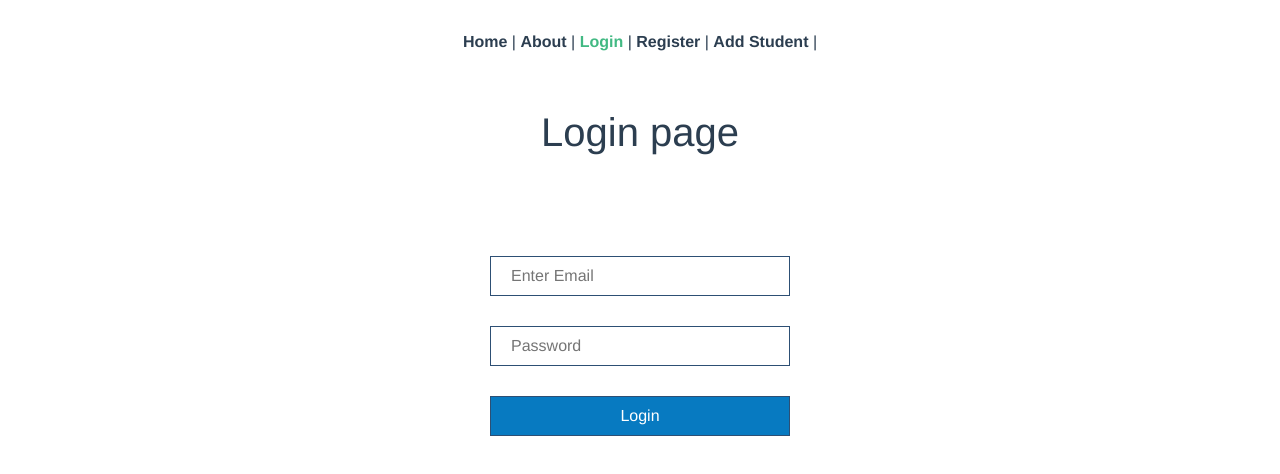
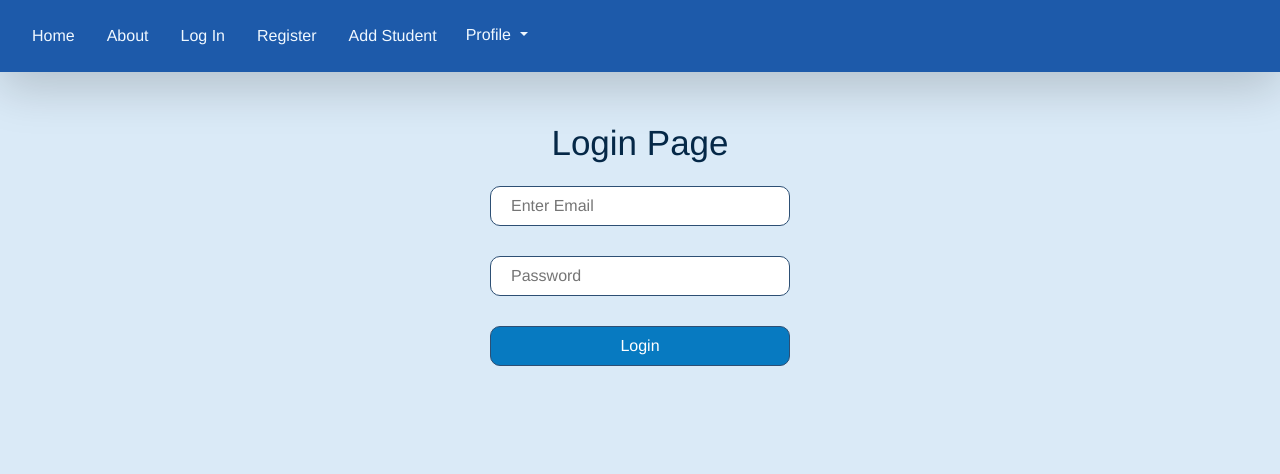
Before and after one commit to TaniaArafin/laravel-vue2, a Vue app in the folder vue2/: page /login in a window 1280 px wide. Shown: the top 474 px of the page. Built offline with nearby package versions, Linux system fonts and the light colour scheme; what @meforma/vue-toaster would draw is missing.

Commit message:
navbar added

```diff
--- a/vue2/public/index.html
+++ b/vue2/public/index.html
@@ -17,4 +17,5 @@
     <div id="app"></div>
     <!-- built files will be auto injected -->
   </body>
+  <script src="https://cdn.jsdelivr.net/npm/bootstrap@5.0.2/dist/js/bootstrap.bundle.min.js" integrity="sha384-MrcW6ZMFYlzcLA8Nl+NtUVF0sA7MsXsP1UyJoMp4YLEuNSfAP+JcXn/tWtIaxVXM" crossorigin="anonymous"></script>
 </html>
--- a/vue2/src/App.vue
+++ b/vue2/src/App.vue
@@ -1,38 +1,87 @@
 <template>
-  <nav>
-    <router-link to="/">Home</router-link> |
-    <router-link to="/about">About</router-link> |
+<div class="rong">
 
-    <router-link to="/login">Login</router-link> |
-    <router-link to="/register">Register</router-link> |
-    <router-link to="/addstudent">Add Student</router-link> |<br><br>
+<div class="nav nav-pills shadow-lg p-3 ">
+  <router-link to="/" class="nav-item nav-link">Home</router-link>
+  <router-link to="/about" class="nav-item nav-link" >About</router-link>
+  <router-link to="/login" class="nav-item nav-link" >Log In</router-link>
+  <router-link to="/register" class="nav-item nav-link" >Register</router-link>
+  <router-link to="/addstudent" class="nav-item nav-link" >Add Student</router-link>
+   <div class="dropdown">
+  <button class="btn dropdown-toggle" type="button" id="dropdownMenuButton1" data-bs-toggle="dropdown" aria-expanded="false">
+    Profile
+  </button>
+  <ul class="dropdown-menu" aria-labelledby="dropdownMenuLink">
+    <li><a class="dropdown-item" href="#"><button type="button" class="btn btn-red" @click.prevent="logout">Log Out</button></a></li>
+  </ul>
+</div>
+
+
+
+  <!-- <router-link to="/profile" class="nav-item nav-link">Profile</router-link> -->
+
+</div>
+
+<router-view/>
+</div>
+
+</template>
+
+<script setup>
+
+import axios from "@/services/axios";
+import router from '@/router';
+import storage from '@/services/storage'
+
+async function logout(){
+  const{data: response} =await axios.post("/logout").catch(error =>alert(error.mesage));
+  if(response.success){
+  storage.clearItem('token');
+  storage.clearItem('user');
+  return router.push({path: '/login'});
+  }
+  else{
+    alert("hhhhh");
+  }
 
 
 
 
-  </nav>
-  <router-view/>
-</template>
+}
+</script>
+
 
 <style>
 #app {
   font-family: Avenir, Helvetica, Arial, sans-serif;
-  -webkit-font-smoothing: antialiased;
-  -moz-osx-font-smoothing: grayscale;
+  /* -webkit-font-smoothing: antialiased;
+  -moz-osx-font-smoothing: grayscale; */
   text-align: center;
-  color: #2c3e50;
-}
-
-nav {
-  padding: 30px;
+  color: #052847;
 }
 
 nav a {
   font-weight: bold;
-  color: #2c3e50;
+  color: #54606d;
+}
+.rong{
+  background-color: rgb(218, 234, 247);
+}
+.nav{
+  padding:20px;
+  background-color: #1d5aaa;
+
+
+}
+.nav-item{
+  color:aliceblue
+}
+.nav-item:hover{
+  color:rgb(198, 207, 214)
+}
+#dropdownMenuButton1{
+  color:aliceblue;
 }
 
-nav a.router-link-exact-active {
-  color: #42b983;
-}
+
 </style>
--- a/vue2/src/components/AddStudent.vue
+++ b/vue2/src/components/AddStudent.vue
@@ -1,5 +1,6 @@
 <template>
-<h1>Add Students</h1>
+<div class="rong">
+ <div class="headline">Add Student</div>
 <div>
     <form  @submit.prevent="save">
         <div class="add">
@@ -12,9 +13,7 @@
     </div>
     </form>
 </div>
-
-
- <h2>Students list</h2>
+  <div class="headline">Student List</div>
     <table class="table table-hover table-light mx-auto w-75">
     <thead>
         <tr>
@@ -42,91 +41,95 @@
     </tbody>
     </table>
 
-
+</div>
 </template>
 
 <script setup>
 import { onMounted, ref } from "vue";
 import axios from "@/services/axios";
-import router from '@/router'
+import router from "@/router";
+import { createToaster } from "@meforma/vue-toaster";
+const toaster = createToaster({});
 
 const name = ref("");
 const address = ref("");
 const phone = ref("");
-const id = ref('')
+const id = ref("");
 
 const student = ref({});
 
 async function StudentLoad() {
   let result = await axios.get("/students");
-  console.log(result)
+  console.log(result);
   student.value = result.data;
+
 }
+
 onMounted(() => {
   StudentLoad();
 });
 
 async function add() {
-
   let result = await axios.post("/save", {
     name: name.value,
     address: address.value,
     phone: phone.value,
   });
   if (result.status == 200) {
+    toaster.success("Added Successfully", {
+      position: "top-left",
+      duration: 2358,
+    });
+
+
     router.push({ name: "AddStudent" });
     StudentLoad();
-    // $toast.success(`Added`)
+  }
+}
 
+function save() {
+  if (id.value == "") {
+    add();
+    (name.value = ""), (address.value = ""), (phone.value = "");
+  } else {
+    updatedata();
+    (name.value = ""), (address.value = ""), (phone.value = "");
 
+    toaster.success("Updated", {
+      position: "top-left",
+      duration: 2358,
+    });
+  }
 }
-  }
-
-
-function save(){
-        if(id.value==''){
-            add();
-            name.value='',
-            address.value='',
-            phone.value=''
-        }
-        else{
-            updatedata();
-            name.value='',
-            address.value='',
-            phone.value=''
-        }
-    }
 
 function edit(i) {
   name.value = i.name;
-  address.value =i.address;
+  address.value = i.address;
   phone.value = i.phone;
-  id.value =i.id;
+  id.value = i.id;
+
 }
 
-
 async function updatedata() {
-
   let editrecords = await axios.put("/update/" + id.value, {
     name: name.value,
     address: address.value,
     phone: phone.value,
-    id : id.value,
+    id: id.value,
   });
-    StudentLoad();
-
+  StudentLoad();
 }
-async function remove(id){
-  let url = await axios.delete("/delete/"+id)
-  // this.$toast.show(`Hey! I'm here`);
-
- StudentLoad()
+async function remove(id) {
+  let url = await axios.delete("/delete/" + id);
+   toaster.error("Deleted", {
+      position: "top-left",
+      duration: 2358,
+    });
+  StudentLoad();
 }
 onMounted(() => {
   StudentLoad();
 });
-
 
 // async function logout(){
 //     localStorage.clear();
@@ -136,7 +139,7 @@ onMounted(() => {
 </script>
 <style scoped>
 .add input {
-  width: 300px;
+  width: 350px;
   height: 40px;
   padding-left: 20px;
   display: block;
@@ -144,16 +147,26 @@ onMounted(() => {
   margin-left: auto;
   margin-right: auto;
   border: 1px solid rgba(45, 79, 116, 255);
+  border-radius: 10px;
 }
 .add button {
-  width: 300px;
+  width: 350px;
   height: 40px;
   border: 1px solid rgba(45, 79, 116, 255);
   color: #fff;
   background-color: rgba(7, 122, 193, 255);
+  border-radius: 10px;
 }
 .btn1 {
   margin-right: 5px;
 }
+.rong {
+  background-color: rgb(218, 234, 247);
+  height:1200px;
+}
 
+.headline{
+    margin-top: 45px;
+    font-size: 35px;
+}
 </style>
--- a/vue2/src/components/LoginVue.vue
+++ b/vue2/src/components/LoginVue.vue
@@ -1,6 +1,6 @@
 <template>
-<h1>Login page</h1>
-<div>
+<div class="headline">Login Page</div>
+<div class="rong">
    <p>{{student}}</p>
 
     <p class="text-danger" v-if="error"> {{error}}</p>
@@ -20,6 +20,7 @@
 import {reactive} from 'vue'
 import axios from '@/services/axios'
 import router from '@/router';
+
 
 
 let form = reactive({
@@ -51,9 +52,10 @@ const login = async()=>{
     margin-left: auto;
     margin-right:auto;
     border:1px solid rgba(45,79,116,255);
+    border-radius: 10px;
 }
 .login{
-    margin-top:100px;
+    margin-top:5px;
 }
 
 .login button{
@@ -62,6 +64,15 @@ const login = async()=>{
     border:1px solid rgba(45,79,116,255);
     color:#fff;
     background-color: rgba(7,122,193,255) ;
+    border-radius: 10px;
+}
+.rong{
+    background-color: rgb(218, 234, 247);
+    height:1000px;
+}
+.headline{
+    margin-top: 45px;
+    font-size: 35px;
 }
 
 </style>
--- /dev/null
+++ b/vue2/src/components/ProfileVue.vue
@@ -0,0 +1,3 @@
+<template>
+    <h1> profile</h1>
+</template>
--- a/vue2/src/components/RegisterVue.vue
+++ b/vue2/src/components/RegisterVue.vue
@@ -1,5 +1,5 @@
 <template>
-    <div>
+    <div class="rong">
         <form  @submit.prevent="save">
         <div class="register">
         <input type="text"  placeholder="Enter Name" v-model="form.name" />
@@ -7,7 +7,7 @@
         <input type="password"  placeholder="Enter Password" v-model="form.password"/>
         <input type="password"  placeholder="Confirm Password" v-model="form.c_password"/>
 
-        <button> Save</button>
+        <button> Register</button>
     </div>
     </form>
     </div>
@@ -67,6 +67,7 @@ const save = async()=>{
     margin-left: auto;
     margin-right:auto;
     border:1px solid rgba(45,79,116,255);
+    border-radius: 10px;
 }
 .register button{
     width:300px;
@@ -74,5 +75,10 @@ const save = async()=>{
     border:1px solid rgba(45,79,116,255);
     color:#fff;
     background-color: rgba(7,122,193,255) ;
+    border-radius: 10px;
+}
+.rong{
+    background-color: rgb(218, 234, 247);
+    height:1000px;
 }
 </style>
--- a/vue2/src/router/index.js
+++ b/vue2/src/router/index.js
@@ -4,6 +4,7 @@ import LoginVue from '../components/LoginVue.vue'
 import RegisterVue from '../components/RegisterVue.vue'
 import AddStudent from '../components/AddStudent.vue'
 import UpdateStudent from '../components/UpdateStudent.vue'
+import ProfileVue from '../components/ProfileVue.vue'
 
 const routes = [
   {
@@ -48,6 +49,14 @@ const routes = [
     meta:{
       needsAuth:true
     }
+  },
+  {
+    path: '/profile',
+    name: 'ProfileVue',
+    component: ProfileVue,
+    meta:{
+      needsAuth:true
+    }
   }
 
 ]
--- a/vue2/src/views/AboutView.vue
+++ b/vue2/src/views/AboutView.vue
@@ -1,5 +1,18 @@
 <template>
+
+<div class="rong">
   <div class="about">
-    <h1>This is an about page</h1>
+    <div class="headline">This is an about page</div>
   </div>
+</div>
 </template>
+<style>
+.rong{
+  background-color: rgb(218, 234, 247);
+   height:1000px;
+}
+.headline{
+    margin-top: 45px;
+    font-size: 35px;
+}
+</style>
--- a/vue2/src/views/HomeView.vue
+++ b/vue2/src/views/HomeView.vue
@@ -1,27 +1,32 @@
 <template>
-<button class="button" @click.prevent="logout">Log Out</button>
-<h1> Welcome to our Home Page</h1>
 
+<div class="rong">
+ <div class="headline">Home</div>
+<!-- <button class="button" @click.prevent="logout">Log Out</button> -->
+
+</div>
 </template>
 <script setup>
-import axios from "@/services/axios";
-import router from '@/router';
-import storage from '@/services/storage'
-async function logout(){
-  const{data: response} =await axios.post("/logout").catch(error =>alert(error.mesage));
-  if(response.success){
-  storage.clearItem('token');
-  storage.clearItem('user');
-  return router.push({path: '/login'});
-  }
-  else{
-    alert("hhhhh");
-  }
+
+// import axios from "@/services/axios";
+// import router from '@/router';
+// import storage from '@/services/storage'
+
+// async function logout(){
+//   const{data: response} =await axios.post("/logout").catch(error =>alert(error.mesage));
+//   if(response.success){
+//   storage.clearItem('token');
+//   storage.clearItem('user');
+//   return router.push({path: '/login'});
+//   }
+//   else{
+//     alert("hhhhh");
+//   }
 
 
 
 
-}
+// }
 </script>
 
 <style scoped>
@@ -31,5 +36,14 @@ async function logout(){
   border:1px solid rgba(45,79,116,255);
   color:#fff;
   background-color: rgb(236, 104, 104) ;
+  border-radius: 10px;
+}
+.rong{
+  background-color: rgb(218, 234, 247);
+  height:1000px;
+}
+.headline{
+    margin-top: 45px;
+    font-size: 35px;
 }
 </style>
```
